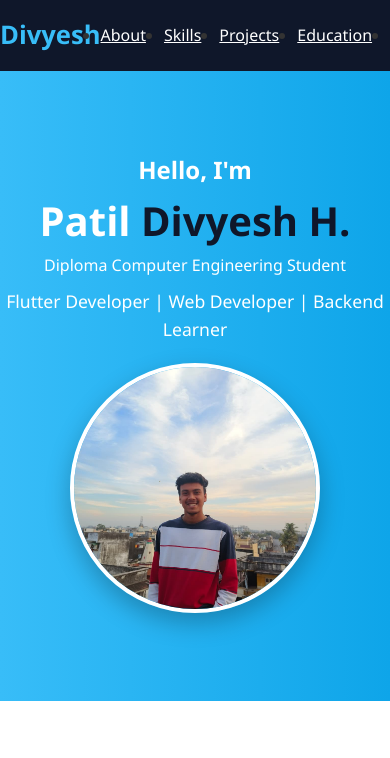
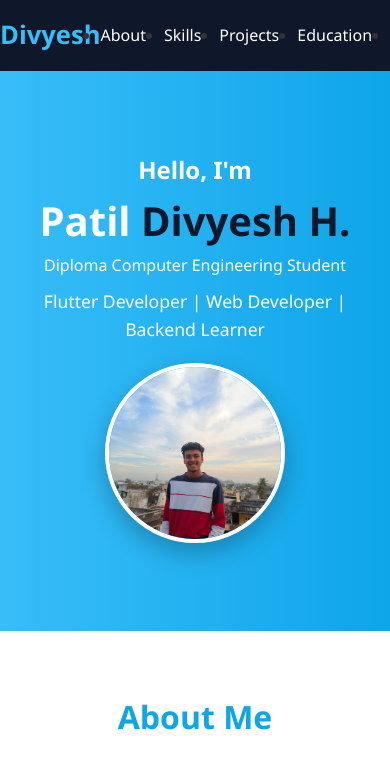
Before and after one commit to divyesh1807/PORTFOLIO, a plain HTML site: page index.html in a window 390 px wide. Shown: the top 758 px of the page. Drawn offline with Linux system fonts and the light colour scheme.

Commit message:
Update style.css

```diff
--- a/style.css
+++ b/style.css
@@ -20,6 +20,8 @@ body {
     display: flex;
     justify-content: space-between;
     align-items: center;
+    max-width: 1100px;
+    margin: auto;
 }
 .logo {
     color: #38bdf8;
@@ -32,6 +34,7 @@ body {
 .nav-links a {
     color: #fff;
     font-weight: 500;
+    text-decoration: none;
 }
 .nav-links a:hover {
     color: #38bdf8;
@@ -40,7 +43,7 @@ body {
 /* HERO WITH IMAGE */
 .hero {
     background: linear-gradient(to right, #38bdf8, #0ea5e9);
-    padding: 80px 0;
+    padding: 80px 20px;
     color: #fff;
 }
 .hero-container {
@@ -48,16 +51,8 @@ body {
     justify-content: space-between;
     align-items: center;
     gap: 40px;
-}
-@media (max-width: 768px) {
-    .hero-container {
-        flex-direction: column;  /* text ke upar image niche */
-        align-items: center;
-        gap: 20px;
-    }
-    .hero-text {
-        text-align: center;
-    }
+    max-width: 1100px;
+    margin: auto;
 }
 .hero-text h1 {
     font-size: 2.5rem;
@@ -69,13 +64,15 @@ body {
     margin-top: 8px;
     font-size: 1.1rem;
 }
+
+/* Hero Image Circle */
 .hero-image img {
-    width: 260px;
-    height: 260px;
-    border-radius: 50%;
+    width: 250px;
+    height: 250px;
+    border-radius: 50%;       /* circle */
     object-fit: cover;
     border: 4px solid #fff;
-    box-shadow: 0 15px 30px rgba(0,0,0,0.2);
+    box-shadow: 0 15px 30px rgba(0,0,0,0.25);
 }
 
 /* COMMON SECTION */
@@ -148,19 +145,22 @@ footer {
 
 /* RESPONSIVE */
 @media (max-width: 768px) {
+    .hero-container {
+        flex-direction: column;
+        align-items: center;
+        gap: 20px;
+    }
+
+    .hero-text {
+        text-align: center;
+    }
+
     .hero-image img {
-        width: 180px;
+        width: 180px;           /* mobile size */
         height: 180px;
+        border-radius: 50%;     /* ensure circle */
+        object-fit: cover;
+        border: 4px solid #fff;
+        box-shadow: 0 10px 25px rgba(0,0,0,0.25);
     }
-.hero-image img {
-    width: 250px;
-    height: 250px;
-    border-radius: 50%;
-    object-fit: cover;
-    border: 4px solid #fff;
-    box-shadow: 0 10px 25px rgba(0,0,0,0.25);
 }
-
-
-
-}
```
